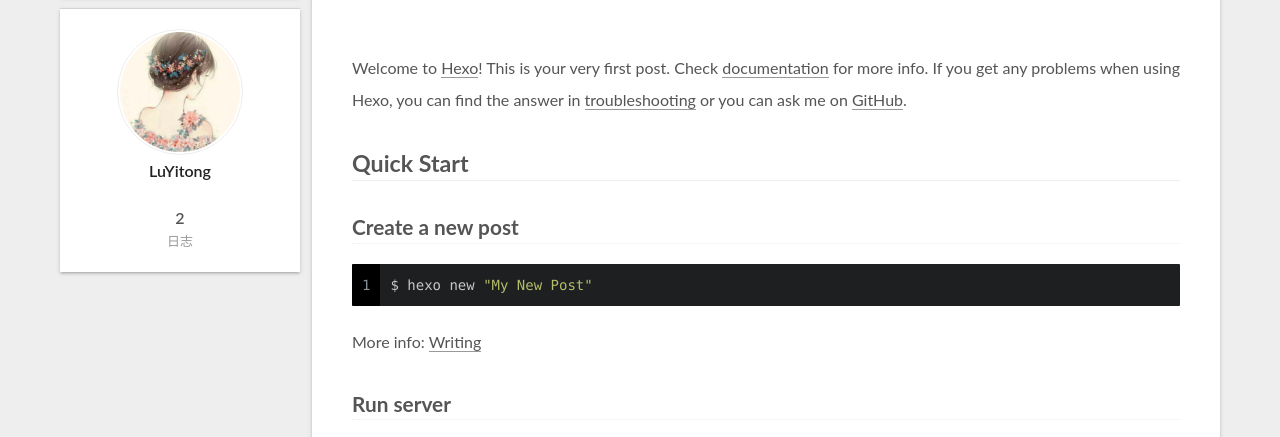
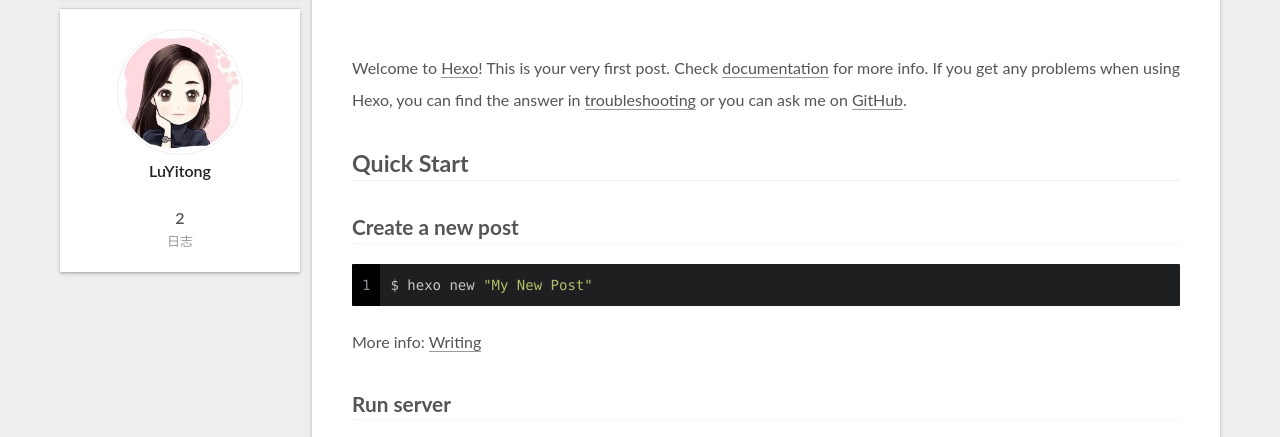
Before and after one commit to LuYitong0325/LuYitong0325.github.io, a plain HTML site: page index.html in a window 1280 px wide. Shown: the part 339-776 px from the top of the page. Drawn offline with Linux system fonts and the light colour scheme; some packages are replaced by stand-ins of ours; a script that the page names is missing.

Commit message:
Site updated: 2018-11-24 12:01:40

```diff
--- a/css/main.css
+++ b/css/main.css
@@ -1872,7 +1872,7 @@ img:hover {
   width: 4px;
   height: 4px;
   border-radius: 50%;
-  background: #ffdde0;
+  background: #98ba21;
 }
 .links-of-blogroll {
   font-size: 13px;
--- a/index.html
+++ b/index.html
@@ -364,7 +364,7 @@
     <span hidden itemprop="author" itemscope="" itemtype="http://schema.org/Person">
       <meta itemprop="name" content="LuYitong">
       <meta itemprop="description" content="">
-      <meta itemprop="image" content="/./images/avatar.jpg">
+      <meta itemprop="image" content="/images/avatar.gif">
     </span>
 
     <span hidden itemprop="publisher" itemscope="" itemtype="http://schema.org/Organization">
@@ -501,7 +501,7 @@
     <span hidden itemprop="author" itemscope="" itemtype="http://schema.org/Person">
       <meta itemprop="name" content="LuYitong">
       <meta itemprop="description" content="">
-      <meta itemprop="image" content="/./images/avatar.jpg">
+      <meta itemprop="image" content="/images/avatar.gif">
     </span>
 
     <span hidden itemprop="publisher" itemscope="" itemtype="http://schema.org/Organization">
@@ -659,7 +659,7 @@
         <div class="site-overview">
           <div class="site-author motion-element" itemprop="author" itemscope="" itemtype="http://schema.org/Person">
 
-              <img class="site-author-image" itemprop="image" src="/./images/avatar.jpg" alt="LuYitong">
+              <img class="site-author-image" itemprop="image" src="/images/avatar.gif" alt="LuYitong">
 
               <p class="site-author-name" itemprop="name">LuYitong</p>
               <p class="site-description motion-element" itemprop="description"></p>
```
Also changed, not shown: 2018/11/24/hello-world/index.html (+2 -2 lines), 2018/11/24/我个人博客的第一篇博客，哈哈哈/index.html (+2 -2 lines), archives/2018/11/index.html (+1 -1 lines), archives/2018/index.html (+1 -1 lines), archives/index.html (+1 -1 lines), images/avatar.gif (added), images/avatar.jpg (deleted).
